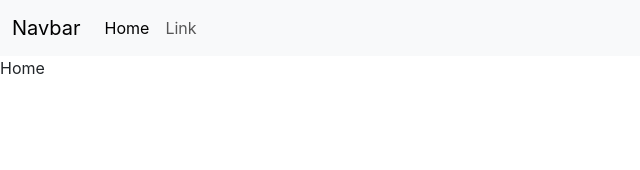
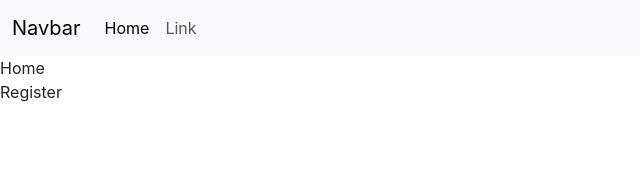
Before and after one commit to gurnitha/mern-classified-with-firebase, a React (Create React App) app: page /auth/register in a window 1280 px wide. Shown: the top 170 px of the page, without its empty margins (0-640 px from the left). Built offline with nearby package versions, Linux system fonts and the light colour scheme; the HTML template or start-up script is replaced by a standard one.

Commit message:
2.4 Create Register.js and add it to App.js

```diff
--- a/src/App.js
+++ b/src/App.js
@@ -1,12 +1,14 @@
 import "./App.css";
 import Navbar from "./components/Navbar";
 import Home from "./pages/Home";
+import Register from "./pages/auth/Register";
 
 function App() {
   return (
     <div>
       <Navbar />
       <Home />
+      <Register />
     </div>
   );
 }
--- /dev/null
+++ b/src/pages/auth/Register.js
@@ -0,0 +1,7 @@
+import React from "react";
+
+const Register = () => {
+  return <div>Register</div>;
+};
+
+export default Register;
```
Also changed, not shown: 1 other file (tests, documents, lock files or other folders).
